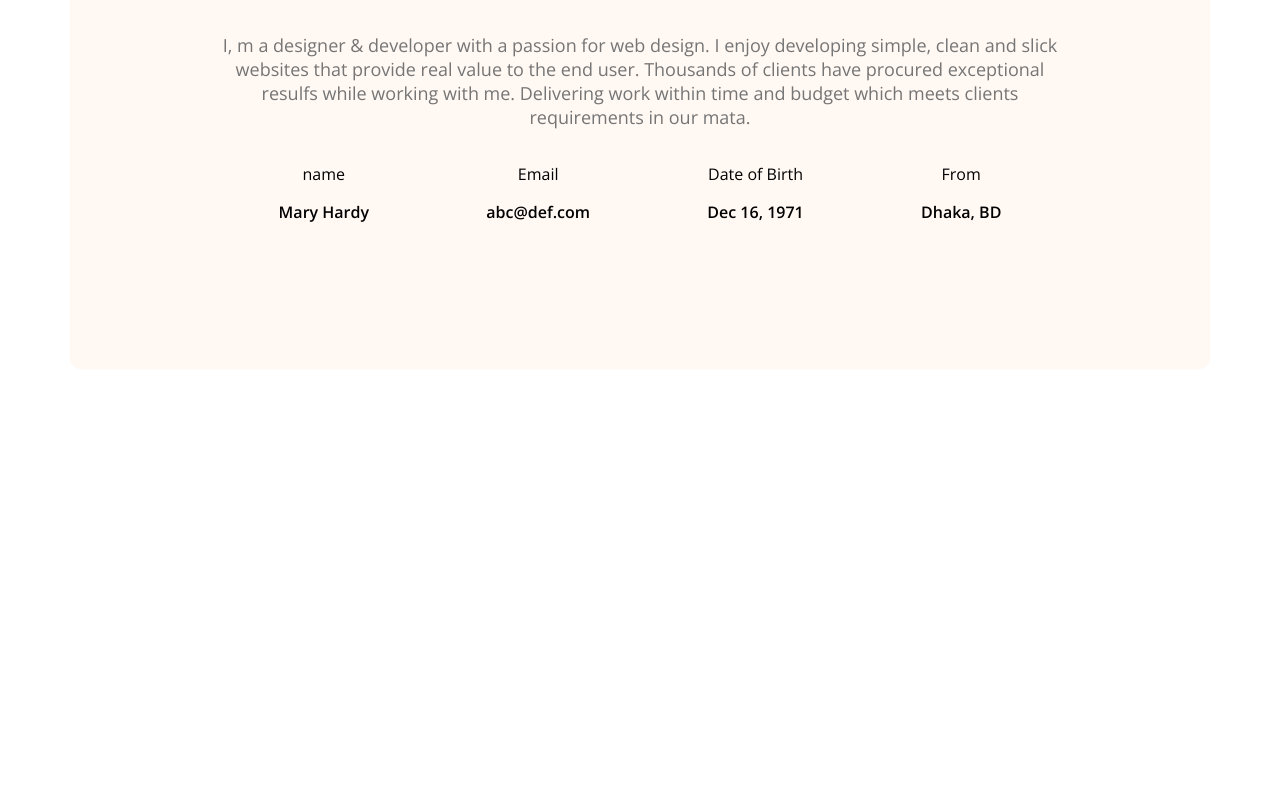
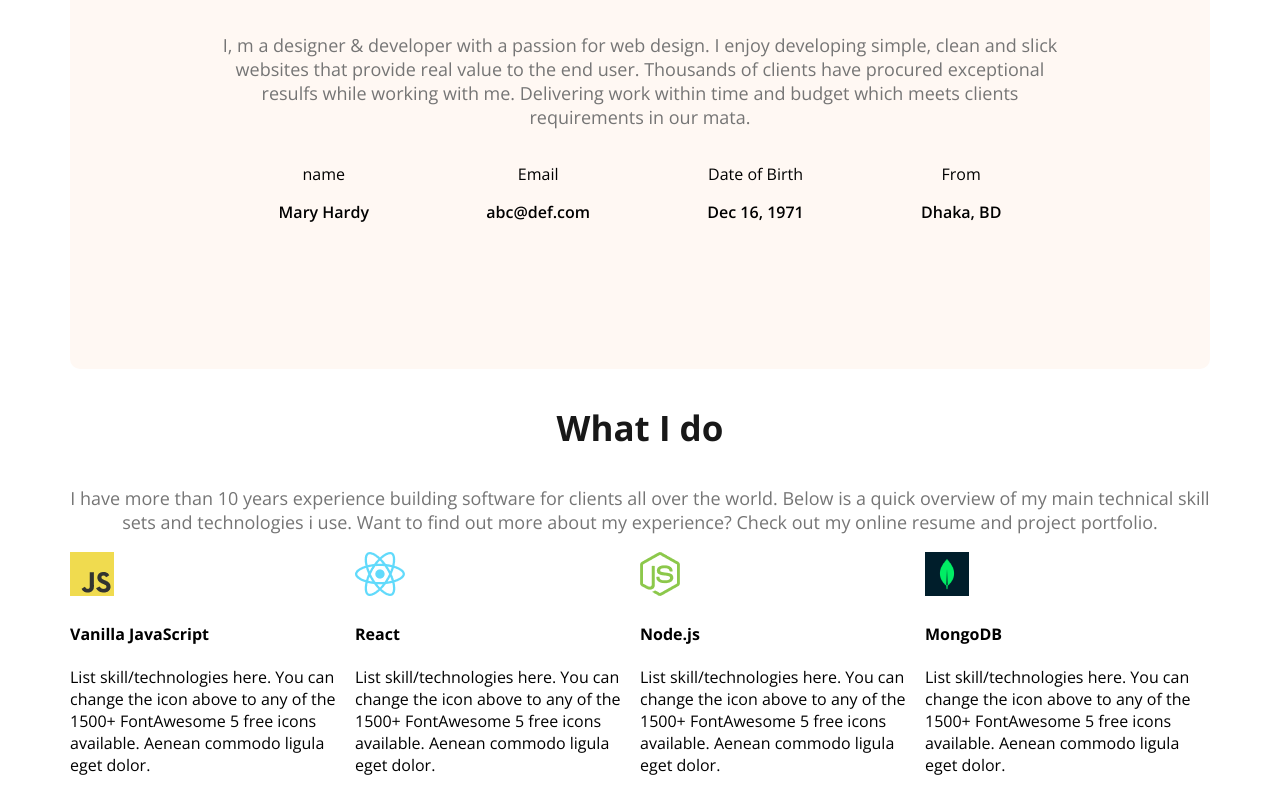
Before and after one commit to abirhasan11/web-dev-portfolio, a plain HTML site: page index.html in a window 1280 px wide. Shown: the part 1124-1924 px from the top of the page. Before the commit the page ends 1501 px from the top, so only its background shows below. Drawn offline with nearby package versions, Linux system fonts and the light colour scheme.

Commit message:
added the middle part

```diff
--- a/index.html
+++ b/index.html
@@ -64,6 +64,36 @@
                     </div>
 
             </section>
+            <section class="skills">
+                <h3 class="section-title text-center">What I do</h3>
+                <p class="section-description text-center">I have more than 10 years experience building software for clients all over the world. Below is a quick overview of my main technical skill sets and technologies i use. Want to find out more about my experience? Check out my online resume and project portfolio.</p>
+
+                <div class="skills-container">
+                   <div class="skil">
+                    <image src="images/icons/js.png" alt="">
+                    <h4 class="skill-title">Vanilla JavaScript</h4>
+                    <p class="skill-description">List skill/technologies here. You can change the icon above to any of the 1500+ FontAwesome 5 free icons available. Aenean commodo ligula eget dolor.</p>
+                   </div>
+                   <div class="skil">
+                    <image src="images/icons/react.png" alt="">
+                    <h4 class="skill-title">React</h4>
+                    <p class="skill-description">List skill/technologies here. You can change the icon above to any of the 1500+ FontAwesome 5 free icons available. Aenean commodo ligula eget dolor.</p>
+                   </div>
+                   <div class="skil">
+                    <image src="images/icons/nodejs.png" alt="">
+                    <h4 class="skill-title">Node.js</h4>
+                    <p class="skill-description">List skill/technologies here. You can change the icon above to any of the 1500+ FontAwesome 5 free icons available. Aenean commodo ligula eget dolor.</p>
+                   </div>
+                   <div class="skil">
+                    <image src="images/icons/mongo.png">
+                    <h4 class="skill-title">MongoDB</h4>
+                    <p class="skill-description">List skill/technologies here. You can change the icon above to any of the 1500+ FontAwesome 5 free icons available. Aenean commodo ligula eget dolor.</p>
+                   </div>
+
+
+
+                </div>
+            </section>
     </main>
     <footer>
 
--- a/styles/portfolio.css
+++ b/styles/portfolio.css
@@ -9,6 +9,9 @@
     "wdth" 100;
 }
 /* shared style */
+.text-center{
+    text-align: center;
+}
 .secondary-bg{
 background-color: #FFF8F3;
 
@@ -119,3 +122,7 @@ margin: 0 auto;
 .item-description{
     font-weight: 600;
 }
+/* skills section styles */
+.skills-container{
+    display: flex;
+}
```
